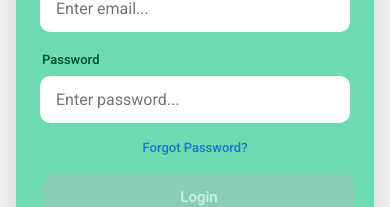
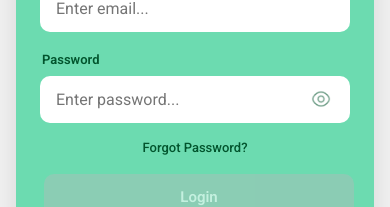
Before and after one commit to PUP-BSIT/project-techy-blinders-v2, an Angular app in the folder front-end/mind_stack/: page /login in a window 390 px wide. Shown: the part 436-643 px from the top of the page. Built offline with nearby package versions, Linux system fonts and the light colour scheme.

Commit message:
feat: add password visibility toggle and update styles

```diff
--- a/front-end/mind_stack/src/app/pages/login-page/login-page.html
+++ b/front-end/mind_stack/src/app/pages/login-page/login-page.html
@@ -33,7 +33,13 @@
             <!-- Password -->
             <div class="password-class">
                 <div><label>Password</label></div>
-                <input formControlName="password" type="password" placeholder="Enter password...">
+                <div class="password-input-container">
+                    <input formControlName="password" [type]="showPassword ? 'text' : 'password'" placeholder="Enter password...">
+                    <button type="button" class="show-password-btn" (click)="togglePasswordVisibility()">
+                        <img [src]="showPassword ? 'assets/unshow-password-icon.png' : 'assets/show-password-icon.png'"
+                             [alt]="showPassword ? 'Hide password' : 'Show password'">
+                    </button>
+                </div>
 
                 @if (passwordControl?.touched) {
                     @if(passwordControl?.errors?.['required']) {
--- a/front-end/mind_stack/src/app/pages/login-page/login-page.scss
+++ b/front-end/mind_stack/src/app/pages/login-page/login-page.scss
@@ -73,6 +73,50 @@
     box-shadow: 0 0 0 2px rgba(62, 123, 105, 0.3);
 }
 
+.password-input-container {
+    position: relative;
+    display: flex;
+    align-items: center;
+}
+
+.password-input-container input {
+    padding-right: 45px;
+}
+
+.show-password-btn {
+    position: absolute;
+    right: 12px;
+    background: none;
+    border: none;
+    cursor: pointer;
+    padding: 4px;
+    display: flex;
+    align-items: center;
+    justify-content: center;
+    border-radius: 4px;
+    transition: background-color 0.2s ease;
+
+    &:hover {
+        background-color: rgba(0, 0, 0, 0.05);
+    }
+
+    &:focus {
+        outline: none;
+        background-color: rgba(0, 0, 0, 0.1);
+    }
+
+    img {
+        width: 20px;
+        height: 20px;
+        opacity: 0.6;
+        transition: opacity 0.2s ease;
+    }
+
+    &:hover img {
+        opacity: 0.8;
+    }
+}
+
 .email-class {
     margin-bottom: 20px;
 }
@@ -103,7 +147,7 @@
 
 .forgot-password a {
     text-decoration: none;
-    color: #1976d2;
+    color: #02542d;
     font-weight: 500;
     font-size: 14px;
     font-family: "Roboto", sans-serif;
@@ -450,6 +494,20 @@
             }
         }
 
+        .password-input-container input {
+            padding-right: 50px;
+        }
+
+        .show-password-btn {
+            right: 16px;
+            padding: 6px;
+
+            img {
+                width: 22px;
+                height: 22px;
+            }
+        }
+
         .email-class {
             margin-bottom: 20px;
         }
@@ -596,6 +654,20 @@
             }
         }
 
+        .password-input-container input {
+            padding-right: 45px;
+        }
+
+        .show-password-btn {
+            right: 14px;
+            padding: 5px;
+
+            img {
+                width: 20px;
+                height: 20px;
+            }
+        }
+
         .email-class {
             margin-bottom: 18px;
         }
--- a/front-end/mind_stack/src/app/pages/login-page/login-page.ts
+++ b/front-end/mind_stack/src/app/pages/login-page/login-page.ts
@@ -19,6 +19,7 @@ export class LoginPage {
   private router = inject(Router);
   private authService = inject(AuthService);
   showForgotPasswordModal = false;
+  showPassword = false;
 
   loginForm: FormGroup;
   isLoading = false;
@@ -95,4 +96,8 @@ export class LoginPage {
   closeModal() {
     this.showForgotPasswordModal = false;
   }
+
+  togglePasswordVisibility() {
+    this.showPassword = !this.showPassword;
+  }
 }
```
